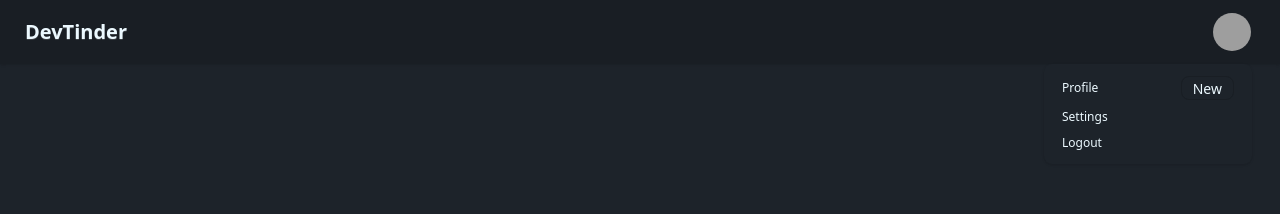
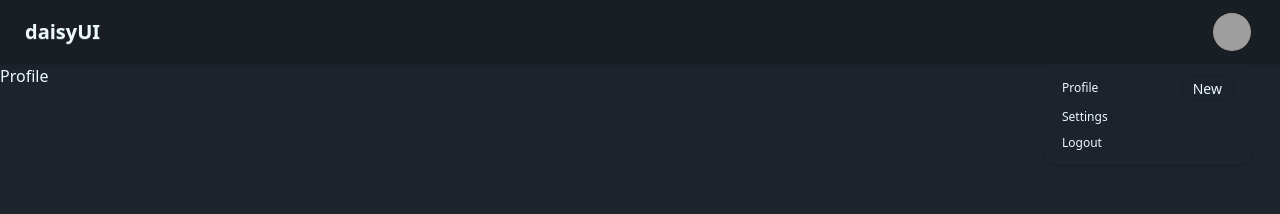
Before and after one commit to Prateek-EY/devTinder-web, a React (Vite) app: page /profile in a window 1280 px wide. Both pictures are taken after a click on the button 1232 px from the left and 32 px from the top of the page. Shown: the top 214 px of the page. Built offline with nearby package versions, Linux system fonts and the light colour scheme; grey boxes are pictures that could not be loaded.

Commit message:
Added multiple components and React router

```diff
--- a/package.json
+++ b/package.json
@@ -13,6 +13,7 @@
     "@tailwindcss/vite": "^4.1.18",
     "react": "^19.2.0",
     "react-dom": "^19.2.0",
+    "react-router-dom": "^7.11.0",
     "tailwindcss": "^4.1.18"
   },
   "devDependencies": {
--- a/src/App.jsx
+++ b/src/App.jsx
@@ -1,35 +1,20 @@
+import { BrowserRouter, Routes,Route } from "react-router-dom"
+import NavBar from "./NavBar"
+import Body from "./Body"
+import Login from "./Login"
+import Profile from "./Profile"
 
 function App() {
 
   return (
-<div className="navbar bg-base-200 shadow-sm">
-  <div className="flex-1">
-    <a className="btn btn-ghost text-xl">DevTinder </a>
-  </div>
-  <div className="flex gap-2">
-    <div className="dropdown dropdown-end mx-5">
-      <div tabIndex={0} role="button" className="btn btn-ghost btn-circle avatar">
-        <div className="w-10 rounded-full">
-          <img
-            alt="Tailwind CSS Navbar component"
-            src="https://img.daisyui.com/images/stock/photo-1534528741775-53994a69daeb.webp" />
-        </div>
-      </div>
-      <ul
-        tabIndex="-1"
-        className="menu menu-sm dropdown-content bg-base-100 rounded-box z-1 mt-3 w-52 p-2 shadow">
-        <li>
-          <a className="justify-between">
-            Profile
-            <span className="badge">New</span>
-          </a>
-        </li>
-        <li><a>Settings</a></li>
-        <li><a>Logout</a></li>
-      </ul>
-    </div>
-  </div>
-</div>
+      <BrowserRouter basename="/">
+        <Routes>
+          <Route path="/" element={<Body />} >
+            <Route path="/login" element={<Login />} />
+            <Route path="/profile" element={<Profile />} />
+          </Route>
+        </Routes>
+    </BrowserRouter>
   )
 };
 
--- /dev/null
+++ b/src/Body.jsx
@@ -0,0 +1,14 @@
+import React from 'react';
+import NavBar from './NavBar';
+import { Outlet } from 'react-router-dom';
+
+const Body = () => {
+  return (
+    <div>
+        <NavBar />
+        <Outlet />
+    </div>
+  );
+};
+
+export default Body;
--- /dev/null
+++ b/src/Login.jsx
@@ -0,0 +1,9 @@
+import React from 'react'
+
+const Login = () => {
+  return (
+    <div>Login</div>
+  );
+};
+
+export default Login
--- /dev/null
+++ b/src/NavBar.jsx
@@ -0,0 +1,36 @@
+import React from 'react'
+
+const NavBar = () => {
+  return (
+    <div className="navbar bg-base-200 shadow-sm">
+  <div className="flex-1">
+    <a className="btn btn-ghost text-xl">daisyUI</a>
+  </div>
+  <div className="flex gap-2">
+    <div className="dropdown dropdown-end mx-5">
+      <div tabIndex={0} role="button" className="btn btn-ghost btn-circle avatar">
+        <div className="w-10 rounded-full">
+          <img
+            alt="Tailwind CSS Navbar component"
+            src="https://img.daisyui.com/images/stock/photo-1534528741775-53994a69daeb.webp" />
+        </div>
+      </div>
+      <ul
+        tabIndex="-1"
+        className="menu menu-sm dropdown-content bg-base-100 rounded-box z-1 mt-3 w-52 p-2 shadow">
+        <li>
+          <a className="justify-between">
+            Profile
+            <span className="badge">New</span>
+          </a>
+        </li>
+        <li><a>Settings</a></li>
+        <li><a>Logout</a></li>
+      </ul>
+    </div>
+  </div>
+</div>
+  )
+}
+
+export default NavBar
--- /dev/null
+++ b/src/Profile.jsx
@@ -0,0 +1,9 @@
+import React from 'react'
+
+const Profile = () => {
+  return (
+    <div>Profile</div>
+  );
+};
+
+export default Profile;
```
Also changed, not shown: 1 other file (tests, documents, lock files or other folders).
